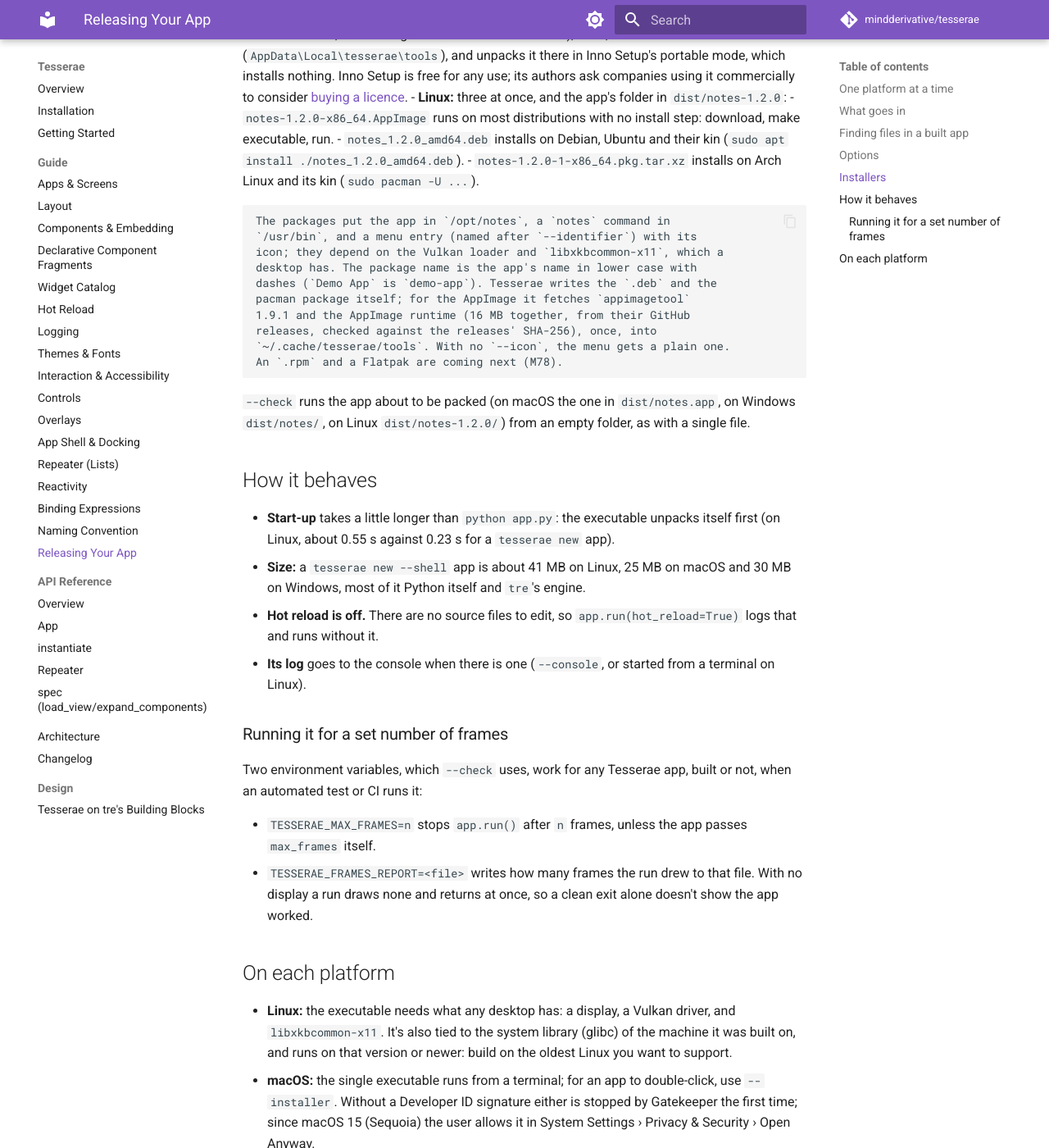
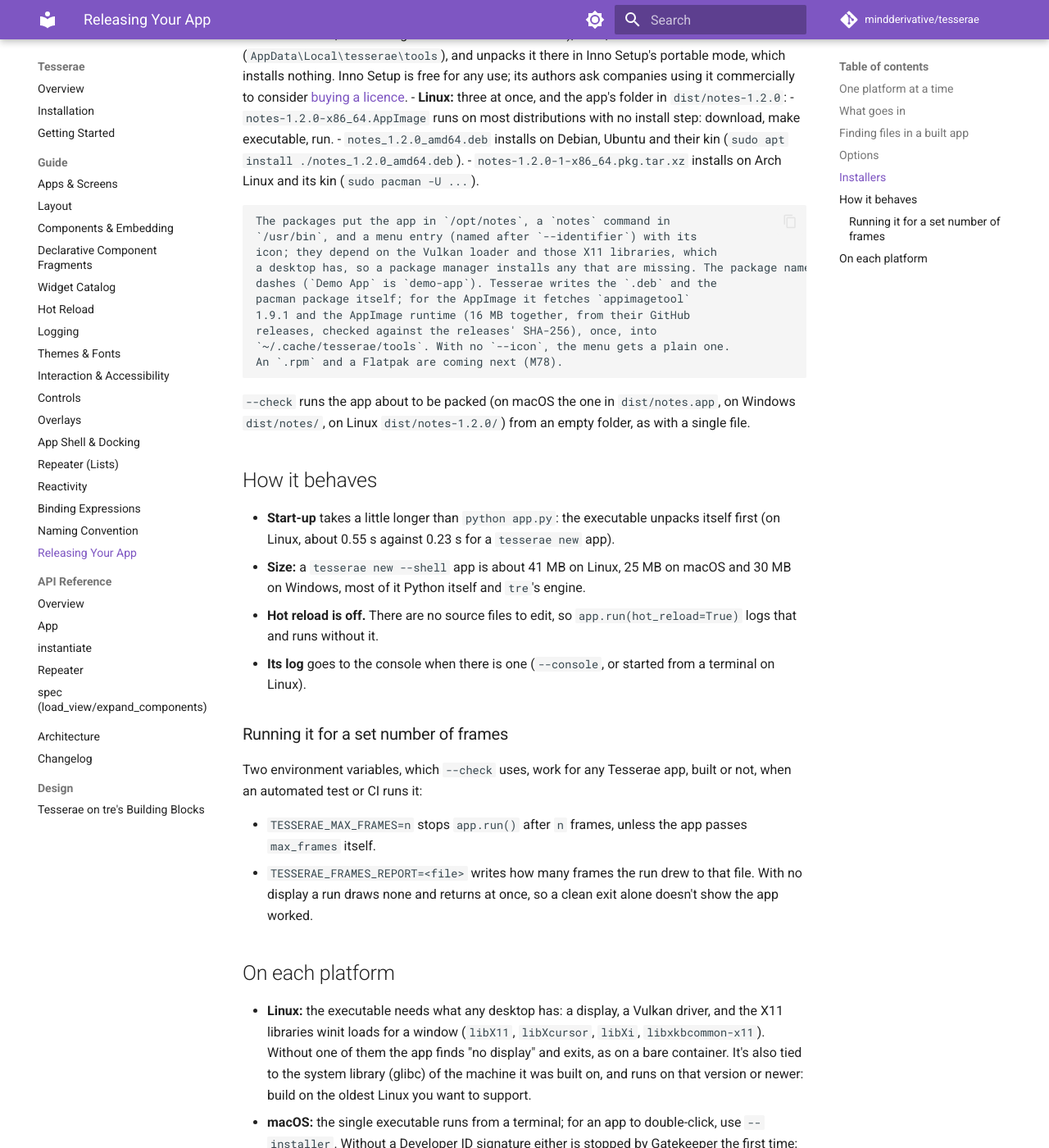
Before and after one commit to mindderivative/tesserae, an MkDocs documentation site: the page built from docs/guide/releasing.md, in a window 1280 px wide and 1400 px high, scrolled down 3819 px. Shown: the whole window at 82% size. Built offline with MkDocs 1.6.1 and Material for MkDocs 9.7.7, drawn with Linux system fonts in a browser that asks for light colours; comment, search, counter and statistics services are not loaded.

Commit message:
M78 Phase 4: declare the X11 libraries winit loads; mark the program executable
On a bare Arch system the installed app found no display: winit
couldn't load libXcursor and libXi (reproduced in a container). The
.deb and pacman package now depend on every X11 library tre loads at
run time, and pacman pulls them in; the app then drew 30 frames. The
packager marks the app's program executable itself, not from the
filesystem (a Windows test run showed why).

Co-Authored-By: Claude Opus 5.5 <noreply@anthropic.com>

```diff
--- a/docs/guide/releasing.md
+++ b/docs/guide/releasing.md
@@ -179,8 +179,8 @@ Linux, for a `tesserae new` app).
 
     The packages put the app in `/opt/notes`, a `notes` command in
     `/usr/bin`, and a menu entry (named after `--identifier`) with its
-    icon; they depend on the Vulkan loader and `libxkbcommon-x11`, which a
-    desktop has. The package name is the app's name in lower case with
+    icon; they depend on the Vulkan loader and those X11 libraries, which
+    a desktop has, so a package manager installs any that are missing. The package name is the app's name in lower case with
     dashes (`Demo App` is `demo-app`). Tesserae writes the `.deb` and the
     pacman package itself; for the AppImage it fetches `appimagetool`
     1.9.1 and the AppImage runtime (16 MB together, from their GitHub
@@ -218,7 +218,9 @@ app, built or not, when an automated test or CI runs it:
 ## On each platform
 
 - **Linux:** the executable needs what any desktop has: a display, a
-  Vulkan driver, and `libxkbcommon-x11`. It's also tied to the system
+  Vulkan driver, and the X11 libraries winit loads for a window
+  (`libX11`, `libXcursor`, `libXi`, `libxkbcommon-x11`). Without one of
+  them the app finds "no display" and exits, as on a bare container. It's also tied to the system
   library (glibc) of the machine it was built on, and runs on that
   version or newer: build on the oldest Linux you want to support.
 - **macOS:** the single executable runs from a terminal; for an app to
```
Also changed, not shown: 2 other files.
